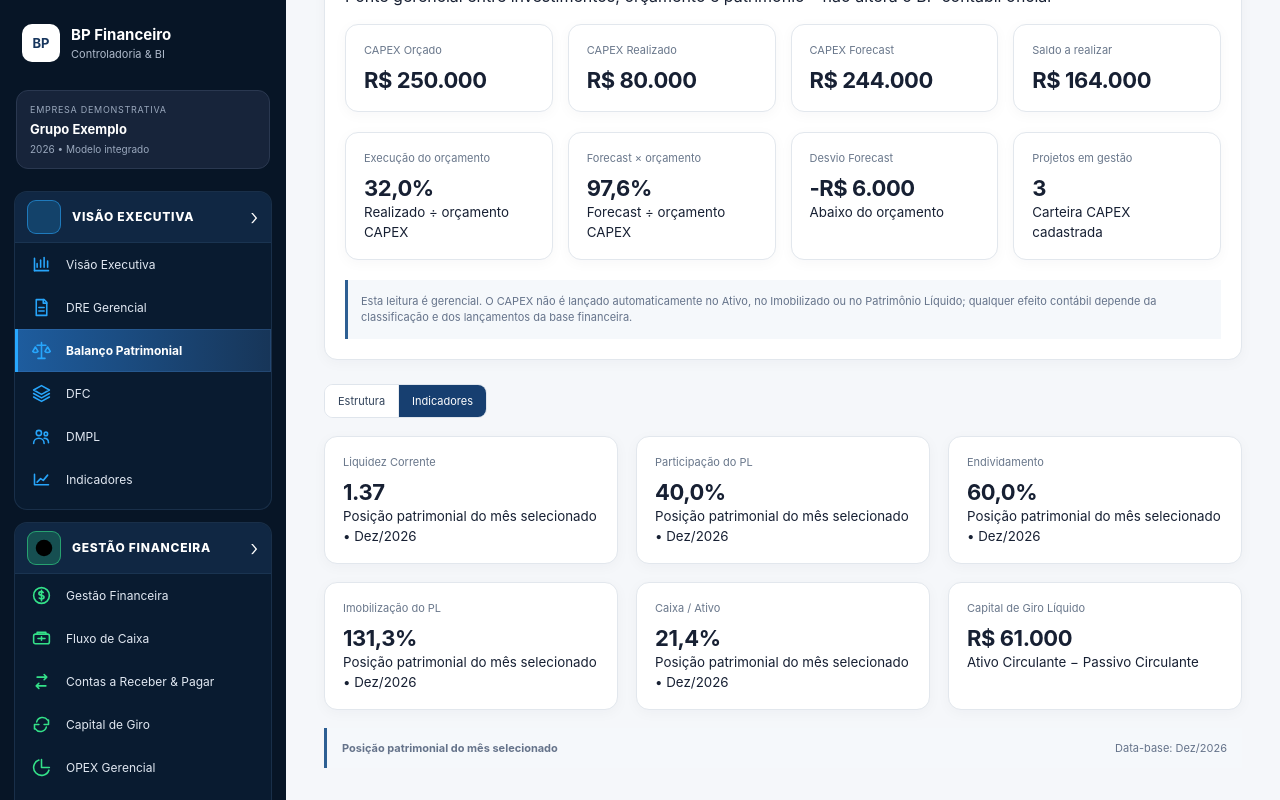
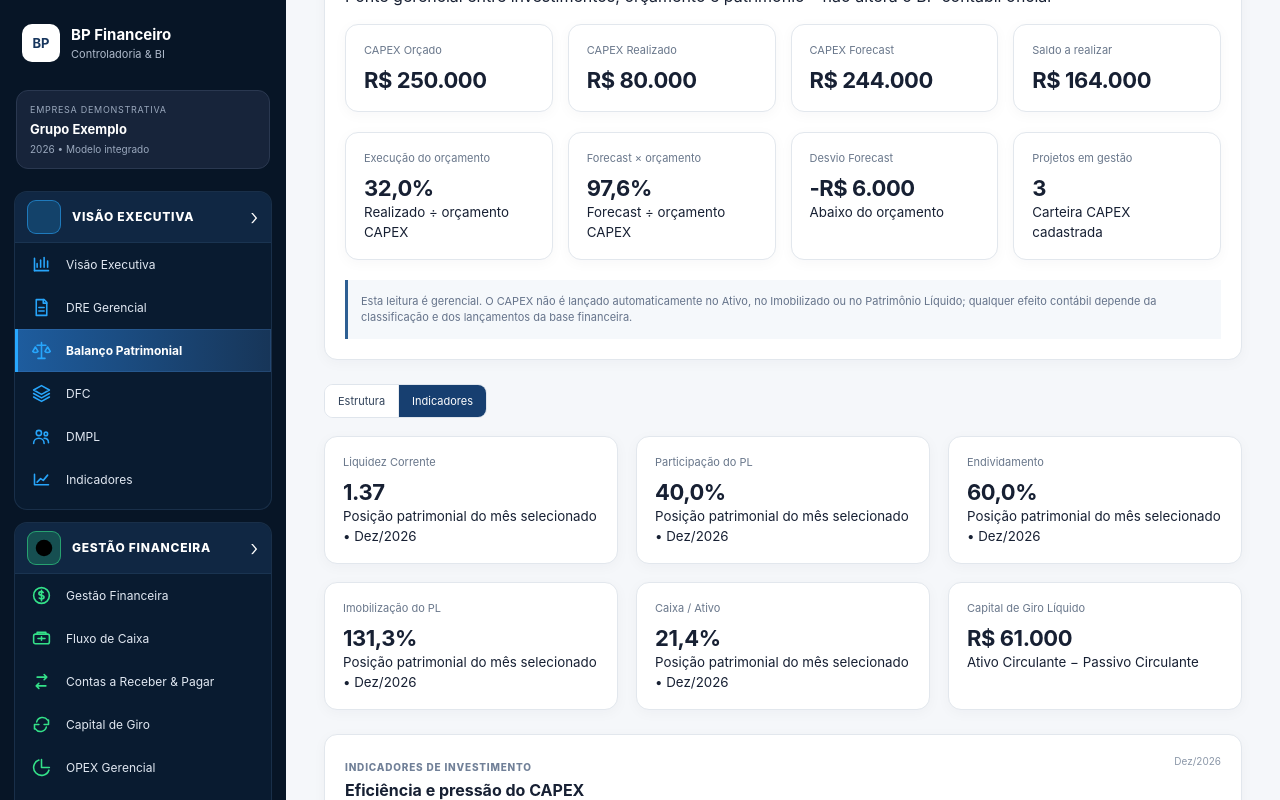
Before and after one commit to cardoso4009-byte/bp-financeiro-bi, a Next.js app: page /balanco-gerencial in a window 1280 px wide. Both pictures are taken after a click on the button "Indicadores". Shown: the part 470-1270 px from the top of the page. Built offline with nearby package versions, Linux system fonts and the light colour scheme.

Commit message:
feat: adiciona indicadores de investimento ao bp gerencial

```diff
--- a/app/balanco-gerencial/page.tsx
+++ b/app/balanco-gerencial/page.tsx
@@ -130,7 +130,19 @@ export default function BalancoGerencial(){
    <div className="bp-checks"><Check ok={Math.abs(patrimonioCheck)<1} label="Ativo = Passivo + PL" value={Math.abs(patrimonioCheck)<1?'Estrutura patrimonial conciliada':`Diferença: ${brl(patrimonioCheck)}`}/><Check ok={Number.isFinite(capitalGiro)} label="Capital de Giro Líquido" value={prev&&prevCapitalGiro!==null?`${brl(capitalGiro)} • variação vs. ${previousLabel}: ${pct(variance(capitalGiro,prevCapitalGiro))}`:`${brl(capitalGiro)} • sem competência anterior disponível para comparação`}/></div>
   </>}
   {period.view==='comparativo'&&<section className="bp-card"><div className="bp-card-title"><div><small>ANÁLISE COMPARATIVA</small><h2>{monthLabel(period.month)}/{period.year} × {previousLabel}</h2></div><span>Período anterior</span></div>{prev?<div className="bp-grid">{[['Ativo Total',m.ativoTotal,prev.ativoTotal],['Passivo Total',m.passivoTotal,prev.passivoTotal],['Patrimônio Líquido',m.pl,prev.pl],['Capital de Giro Líquido',capitalGiro,prevCapitalGiro!]].map(([label,value,previous])=><div className="metric-card" key={label as string}><span>{label}</span><h2>{brl(value as number)}</h2><small>Anterior: {brl(previous as number)} • variação: {variance(value as number,previous as number)>=0?'+':''}{pct(variance(value as number,previous as number))}</small></div>)}</div>:<div className="note">Não há competência anterior disponível para comparação.</div>}</section>}
-  {mode==='indicadores'&&<div className="indicator-grid">{rows.map(([label,value])=><div className="metric-card" key={label as string}><span>{label}</span><h2>{label==='Liquidez Corrente'?(value as number).toFixed(2):pct(value as number)}</h2><small>{viewLabel} • {monthLabel(period.month)}/{period.year}</small></div>)}<div className="metric-card"><span>Capital de Giro Líquido</span><h2>{brl(capitalGiro)}</h2><small>Ativo Circulante − Passivo Circulante</small></div></div>}
+  {mode==='indicadores'&&<>
+   <div className="indicator-grid">{rows.map(([label,value])=><div className="metric-card" key={label as string}><span>{label}</span><h2>{label==='Liquidez Corrente'?(value as number).toFixed(2):pct(value as number)}</h2><small>{viewLabel} • {monthLabel(period.month)}/{period.year}</small></div>)}<div className="metric-card"><span>Capital de Giro Líquido</span><h2>{brl(capitalGiro)}</h2><small>Ativo Circulante − Passivo Circulante</small></div></div>
+   <section className="bp-card" style={{marginTop:24}}>
+    <div className="bp-card-title"><div><small>INDICADORES DE INVESTIMENTO</small><h2>Eficiência e pressão do CAPEX</h2><p className="muted">Indicadores auxiliares para decisão gerencial, sem alterar os saldos contábeis.</p></div><span>{monthLabel(period.month)}/{period.year}</span></div>
+    <div className="bp-grid">
+     <div className="metric-card"><span>CAPEX contratado / orçamento</span><h2>{pct(capexReport.approvedBudget>0?capexReport.contractedAmount/capexReport.approvedBudget:0)}</h2><small>{brl(capexReport.contractedAmount)} contratado</small></div>
+     <div className="metric-card"><span>CAPEX realizado / contratado</span><h2>{pct(capexReport.contractedAmount>0?capexReport.realizedAmount/capexReport.contractedAmount:0)}</h2><small>{brl(capexReport.realizedAmount)} realizado</small></div>
+     <div className="metric-card"><span>Saldo futuro do Forecast</span><h2>{brl(capexOpenBalance)}</h2><small>Forecast − realizado</small></div>
+     <div className="metric-card"><span>Desvio Forecast / orçamento</span><h2>{pct(capexReport.approvedBudget>0?capexReport.forecastVariance/capexReport.approvedBudget:0)}</h2><small>{brl(capexReport.forecastVariance)} de diferença</small></div>
+    </div>
+    <div className="note" style={{marginTop:20}}>O indicador de pressão de caixa vem do Forecast CAPEX. O efeito patrimonial somente deve ser reconhecido quando existir lançamento contábil correspondente.</div>
+   </section>
+  </>}
   <div className="report-period-context"><strong>{viewLabel}</strong><span>Data-base: {monthLabel(period.month)}/{period.year}</span></div>
  </div></main>
 }
```
